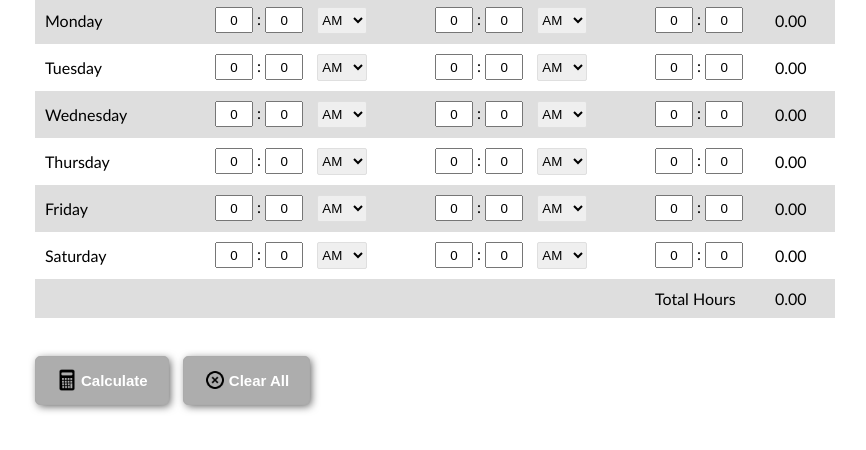
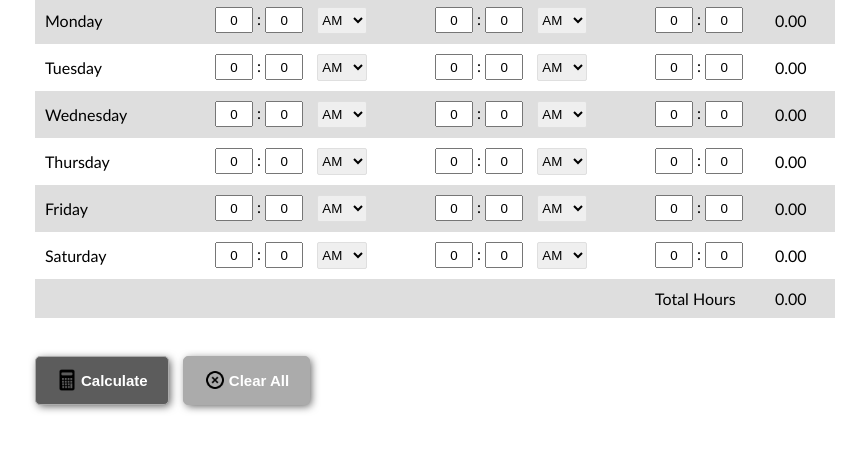
Before and after one commit to deadland2002/Time-Sheet-Calculator, a plain HTML site: page index.html in a window 1280 px wide. In both pictures the pointer is over the button "Calculate". Shown: the part 158-608 px from the top of the page, without its empty margins (205-1071 px from the left). Drawn offline with Linux system fonts and the light colour scheme.

Commit message:
style changes

```diff
--- a/style.css
+++ b/style.css
@@ -19,7 +19,7 @@ h1{
 .btn-bottom{
     position: relative;
     box-shadow: 2px 2px 8px -1px #575757;
-	background-color:#adadad;
+	background-color:#ababab;
 	border-radius:5px;
 	border:1px solid #ababab;
 	display:inline-block;
@@ -30,6 +30,11 @@ h1{
 	font-weight:bold;
 	padding:15px 20px;
     margin-right: 10px;
+}
+
+.btn-bottom:hover{
+    background-color: #5c5c5c;
+    transition: .6s;
 }
 
 .btn-bottom span{
```
